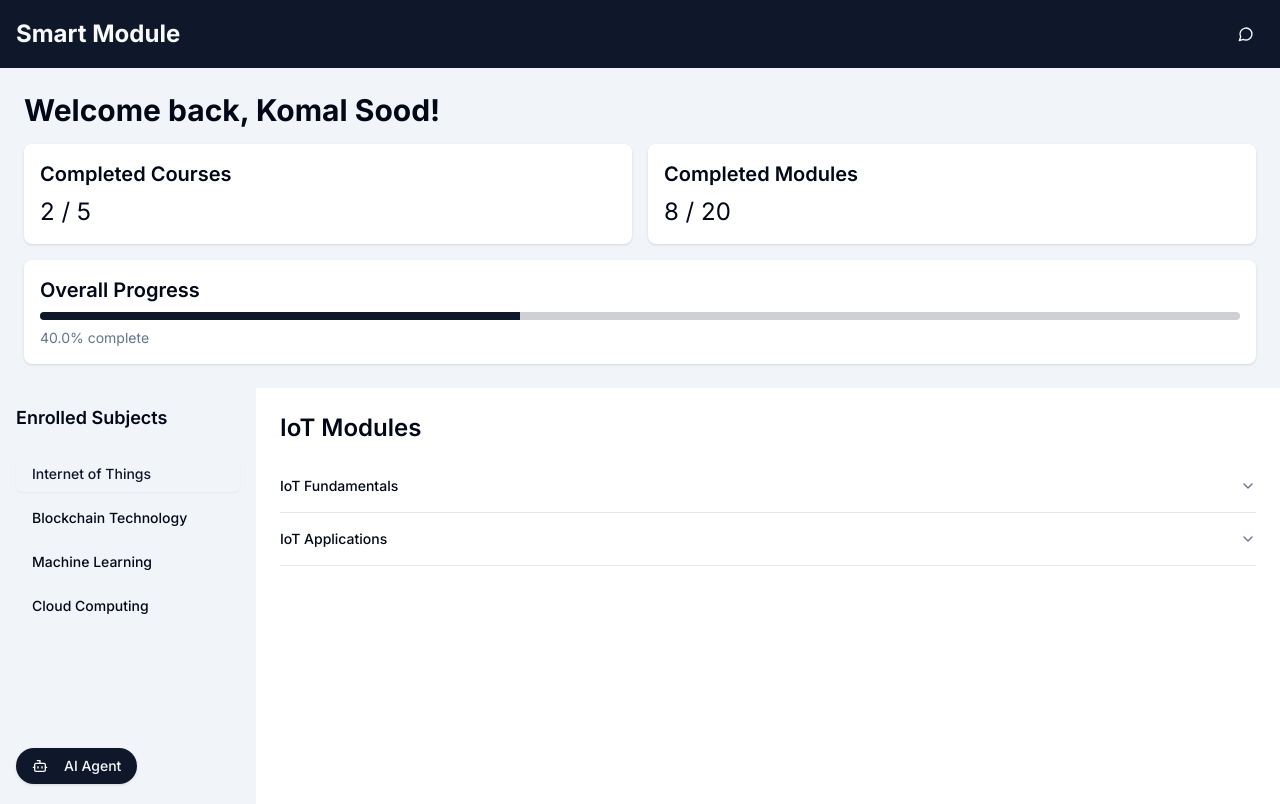
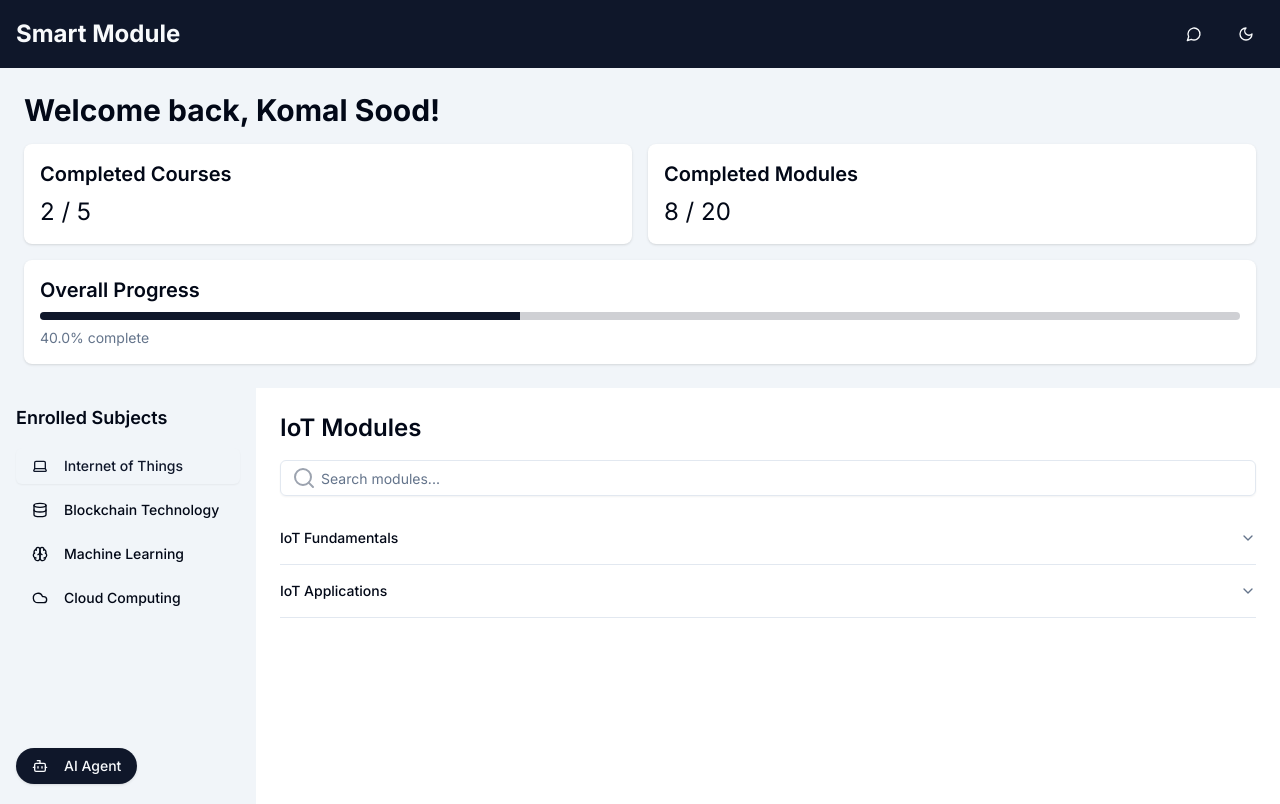
Before and after one commit to abhinav37-git/capstone-project, a Next.js app: page /dashboard in a window 1280 px wide. Both pictures are taken after a click on the button "Internet of Things". Built offline with nearby package versions, Linux system fonts and the light colour scheme.

Commit message:
improved dashboard, added dark mode button in nav bar

```diff
--- a/components/dashboard.tsx
+++ b/components/dashboard.tsx
@@ -3,95 +3,173 @@
 import { useState } from "react"
 import { Accordion, AccordionContent, AccordionItem, AccordionTrigger } from "@/components/ui/accordion"
 import { Subjects } from "@/components/subjects"
+import { motion, AnimatePresence } from "framer-motion"
+import { Progress } from "@/components/ui/progress"
+import { Search } from "lucide-react"
+import { Input } from "@/components/ui/input"
+import { Button } from "@/components/ui/button"
+import { Tooltip, TooltipContent, TooltipProvider, TooltipTrigger } from "@/components/ui/tooltip"
 
 const modules = {
   iot: [
     {
-      id: "iot-basics", // More descriptive ID
-      title: "IoT Fundamentals", // More consistent title style
+      id: "iot-basics",
+      title: "IoT Fundamentals",
       content: "Learn the basics of Internet of Things (IoT) and its applications.",
+      progress: 75,
     },
     {
-      id: "iot-applications", // More descriptive ID
-      title: "IoT Applications", // More consistent title style
+      id: "iot-applications",
+      title: "IoT Applications",
       content: "Explore practical applications of IoT in various industries.",
+      progress: 50,
     },
   ],
   blockchain: [
     {
-      id: "blockchain-intro", // More descriptive ID
-      title: "Introduction to Blockchain", // More consistent title style
+      id: "blockchain-intro",
+      title: "Introduction to Blockchain",
       content: "Understand the core concepts of blockchain technology.",
+      progress: 90,
     },
     {
-      id: "blockchain-usecases", // More descriptive ID
-      title: "Blockchain Use Cases", // More consistent title style
+      id: "blockchain-usecases",
+      title: "Blockchain Use Cases",
       content: "Explore real-world applications of blockchain beyond cryptocurrencies.",
+      progress: 30,
     },
   ],
   ml: [
     {
-      id: "ml-basics", // More descriptive ID
-      title: "Machine Learning Basics", // More consistent title style
+      id: "ml-basics",
+      title: "Machine Learning Basics",
       content: "Learn fundamental machine learning algorithms and techniques.",
+      progress: 60,
     },
     {
-      id: "ml-deeplearning", // More descriptive ID
-      title: "Deep Learning", // More consistent title style
+      id: "ml-deeplearning",
+      title: "Deep Learning",
       content: "Introduction to deep learning and neural networks.",
+      progress: 40,
     },
   ],
   cloud: [
     {
-      id: "cloud-fundamentals", // More descriptive ID
-      title: "Cloud Computing Fundamentals", // More consistent title style
+      id: "cloud-fundamentals",
+      title: "Cloud Computing Fundamentals",
       content: "Understand the basics of cloud computing and its services.",
+      progress: 80,
     },
     {
-      id: "cloud-architecture", // More descriptive ID
-      title: "Cloud Architecture", // More consistent title style
+      id: "cloud-architecture",
+      title: "Cloud Architecture",
       content: "Explore different cloud architectures and best practices.",
+      progress: 20,
     },
   ],
-};
+}
 
 export function Dashboard() {
   const [selectedSubject, setSelectedSubject] = useState<string | null>(null)
   const [expandedModules, setExpandedModules] = useState<string[]>([])
+  const [searchTerm, setSearchTerm] = useState("")
 
   const handleSubjectSelect = (subjectId: string) => {
     setSelectedSubject(subjectId)
     setExpandedModules([])
+    setSearchTerm("")
   }
 
   const toggleModule = (moduleId: string) => {
     setExpandedModules((prev) => (prev.includes(moduleId) ? prev.filter((id) => id !== moduleId) : [...prev, moduleId]))
   }
 
+  const filteredModules = selectedSubject
+    ? modules[selectedSubject as keyof typeof modules].filter((module) =>
+        module.title.toLowerCase().includes(searchTerm.toLowerCase()),
+      )
+    : []
+
   return (
     <div className="flex h-[calc(100vh-4rem)]">
-      <div className="w-64 bg-muted p-4 overflow-y-auto">
+      <motion.div
+        className="w-64 bg-muted p-4 overflow-y-auto"
+        initial={{ opacity: 0, x: -50 }}
+        animate={{ opacity: 1, x: 0 }}
+        transition={{ duration: 0.5 }}
+      >
         <Subjects onSelectSubject={handleSubjectSelect} />
-      </div>
-      <div className="flex-1 p-6 overflow-y-auto">
+      </motion.div>
+      <motion.div
+        className="flex-1 p-6 overflow-y-auto"
+        initial={{ opacity: 0, x: 50 }}
+        animate={{ opacity: 1, x: 0 }}
+        transition={{ duration: 0.5 }}
+      >
         {selectedSubject ? (
           <div>
             <h2 className="text-2xl font-semibold mb-4">
               {modules[selectedSubject as keyof typeof modules][0].title.split(" ")[0]} Modules
             </h2>
-            <Accordion type="multiple" value={expandedModules} className="w-full">
-              {modules[selectedSubject as keyof typeof modules].map((module) => (
-                <AccordionItem key={module.id} value={module.id}>
-                  <AccordionTrigger onClick={() => toggleModule(module.id)}>{module.title}</AccordionTrigger>
-                  <AccordionContent>{module.content}</AccordionContent>
-                </AccordionItem>
-              ))}
-            </Accordion>
+            <div className="mb-4 relative">
+              <Input
+                type="text"
+                placeholder="Search modules..."
+                value={searchTerm}
+                onChange={(e) => setSearchTerm(e.target.value)}
+                className="pl-10"
+              />
+              <Search className="absolute left-3 top-1/2 transform -translate-y-1/2 text-gray-400" />
+            </div>
+            <AnimatePresence>
+              {filteredModules.length > 0 ? (
+                <Accordion type="multiple" value={expandedModules} className="w-full">
+                  {filteredModules.map((module, index) => (
+                    <motion.div
+                      key={module.id}
+                      initial={{ opacity: 0, y: 20 }}
+                      animate={{ opacity: 1, y: 0 }}
+                      exit={{ opacity: 0, y: -20 }}
+                      transition={{ delay: index * 0.1 }}
+                    >
+                      <AccordionItem value={module.id}>
+                        <AccordionTrigger onClick={() => toggleModule(module.id)}>{module.title}</AccordionTrigger>
+                        <AccordionContent>
+                          <p className="mb-2">{module.content}</p>
+                          <div className="flex items-center">
+                            <TooltipProvider>
+                              <Tooltip>
+                                <TooltipTrigger asChild>
+                                  <div className="flex-grow mr-2">
+                                    <Progress value={module.progress} />
+                                  </div>
+                                </TooltipTrigger>
+                                <TooltipContent>
+                                  <p>Module progress: {module.progress}%</p>
+                                </TooltipContent>
+                              </Tooltip>
+                            </TooltipProvider>
+                            <span className="text-sm text-muted-foreground">{module.progress}%</span>
+                          </div>
+                          <Button className="mt-4" variant="outline">
+                            Continue Learning
+                          </Button>
+                        </AccordionContent>
+                      </AccordionItem>
+                    </motion.div>
+                  ))}
+                </Accordion>
+              ) : (
+                <motion.div initial={{ opacity: 0 }} animate={{ opacity: 1 }} exit={{ opacity: 0 }}>
+                  <p className="text-center text-muted-foreground">No modules found matching your search.</p>
+                </motion.div>
+              )}
+            </AnimatePresence>
           </div>
         ) : (
           <div className="text-center text-muted-foreground">Select a subject to view its modules</div>
         )}
-      </div>
+      </motion.div>
     </div>
   )
 }
--- a/components/navbar.tsx
+++ b/components/navbar.tsx
@@ -1,15 +1,31 @@
 "use client"
 
-import { useState } from "react"
+import { useState, useEffect } from "react"
 import Link from "next/link"
 import { usePathname } from "next/navigation"
 import { Button } from "@/components/ui/button"
-import { MessageCircle, Home } from "lucide-react"
+import { MessageCircle, Home, Moon, Sun } from "lucide-react"
 import { Sheet, SheetContent, SheetDescription, SheetHeader, SheetTitle, SheetTrigger } from "@/components/ui/sheet"
+import { motion } from "framer-motion"
 
 export function Navbar() {
   const [isChatOpen, setIsChatOpen] = useState(false)
+  const [isDarkMode, setIsDarkMode] = useState(false)
   const pathname = usePathname()
+
+  useEffect(() => {
+    const isDark = localStorage.getItem("darkMode") === "true"
+    setIsDarkMode(isDark)
+    if (isDark) {
+      document.documentElement.classList.add("dark")
+    }
+  }, [])
+
+  const toggleDarkMode = () => {
+    setIsDarkMode(!isDarkMode)
+    document.documentElement.classList.toggle("dark")
+    localStorage.setItem("darkMode", (!isDarkMode).toString())
+  }
 
   const commonProblems = [
     { title: "How to reset password?", solution: "Go to login page and click on 'Forgot Password'" },
@@ -18,14 +34,19 @@ export function Navbar() {
   ]
 
   return (
-    <nav className="bg-primary text-primary-foreground p-4 flex justify-between items-center">
-      <Link href="/dashboard" className="text-2xl font-bold">
+    <motion.nav
+      className="bg-primary text-primary-foreground p-4 flex justify-between items-center"
+      initial={{ opacity: 0, y: -20 }}
+      animate={{ opacity: 1, y: 0 }}
+      transition={{ duration: 0.5 }}
+    >
+      <Link href="/dashboard" className="text-2xl font-bold hover:text-accent transition-colors duration-200">
         Smart Module
       </Link>
       <div className="flex items-center space-x-4">
         <Sheet open={isChatOpen} onOpenChange={setIsChatOpen}>
           <SheetTrigger asChild>
-            <Button variant="ghost" size="icon">
+            <Button variant="ghost" size="icon" className="hover:bg-secondary transition-colors duration-200">
               <MessageCircle className="h-6 w-6" />
               <span className="sr-only">Common Problems</span>
             </Button>
@@ -37,23 +58,38 @@ export function Navbar() {
             </SheetHeader>
             <div className="mt-4 space-y-4">
               {commonProblems.map((problem, index) => (
-                <div key={index} className="border-b pb-2">
+                <motion.div
+                  key={index}
+                  className="border-b pb-2"
+                  initial={{ opacity: 0, y: 20 }}
+                  animate={{ opacity: 1, y: 0 }}
+                  transition={{ delay: index * 0.1 }}
+                >
                   <h3 className="font-medium">{problem.title}</h3>
                   <p className="text-sm text-muted-foreground">{problem.solution}</p>
-                </div>
+                </motion.div>
               ))}
             </div>
           </SheetContent>
         </Sheet>
         {pathname !== "/dashboard" && (
-          <Button variant="ghost" size="icon" asChild>
+          <Button variant="ghost" size="icon" asChild className="hover:bg-secondary transition-colors duration-200">
             <Link href="/dashboard">
               <Home className="h-6 w-6" />
               <span className="sr-only">Home</span>
             </Link>
           </Button>
         )}
+        <Button
+          variant="ghost"
+          size="icon"
+          onClick={toggleDarkMode}
+          className="hover:bg-secondary transition-colors duration-200"
+        >
+          {isDarkMode ? <Sun className="h-6 w-6" /> : <Moon className="h-6 w-6" />}
+          <span className="sr-only">Toggle Dark Mode</span>
+        </Button>
       </div>
-    </nav>
+    </motion.nav>
   )
 }
--- a/components/subjects.tsx
+++ b/components/subjects.tsx
@@ -2,12 +2,14 @@
 
 import { useState } from "react"
 import { Button } from "@/components/ui/button"
+import { motion } from "framer-motion"
+import { Laptop, Database, Brain, Cloud } from "lucide-react"
 
 const subjects = [
-  { id: "iot", name: "Internet of Things" },
-  { id: "blockchain", name: "Blockchain Technology" },
-  { id: "ml", name: "Machine Learning" },
-  { id: "cloud", name: "Cloud Computing" },
+  { id: "iot", name: "Internet of Things", icon: Laptop },
+  { id: "blockchain", name: "Blockchain Technology", icon: Database },
+  { id: "ml", name: "Machine Learning", icon: Brain },
+  { id: "cloud", name: "Cloud Computing", icon: Cloud },
 ]
 
 export function Subjects({ onSelectSubject }: { onSelectSubject: (subjectId: string) => void }) {
@@ -21,15 +23,22 @@ export function Subjects({ onSelectSubject }: { onSelectSubject: (subjectId: str
   return (
     <div className="space-y-2">
       <h2 className="text-lg font-semibold mb-4">Enrolled Subjects</h2>
-      {subjects.map((subject) => (
-        <Button
+      {subjects.map((subject, index) => (
+        <motion.div
           key={subject.id}
-          variant={selectedSubject === subject.id ? "secondary" : "ghost"}
-          className="w-full justify-start"
-          onClick={() => handleSubjectClick(subject.id)}
+          initial={{ opacity: 0, x: -20 }}
+          animate={{ opacity: 1, x: 0 }}
+          transition={{ delay: index * 0.1 }}
         >
-          {subject.name}
-        </Button>
+          <Button
+            variant={selectedSubject === subject.id ? "secondary" : "ghost"}
+            className="w-full justify-start transition-all duration-200 hover:translate-x-1 group"
+            onClick={() => handleSubjectClick(subject.id)}
+          >
+            <subject.icon className="mr-2 h-4 w-4 group-hover:text-primary transition-colors" />
+            <span className="group-hover:text-primary transition-colors">{subject.name}</span>
+          </Button>
+        </motion.div>
       ))}
     </div>
   )
--- /dev/null
+++ b/components/ui/tooltip.tsx
@@ -0,0 +1,38 @@
+// components/ui/tooltip.tsx
+import * as React from "react";
+import * as TooltipPrimitive from "@radix-ui/react-tooltip";
+
+const Tooltip = React.forwardRef<
+  React.ElementRef<typeof TooltipPrimitive.Root>,
+  React.ComponentPropsWithoutRef<typeof TooltipPrimitive.Root>
+>(({ children, className,...props }, ref) => (
+  <TooltipPrimitive.Provider>
+    <TooltipPrimitive.Root {...props} ref={ref}>
+      {children}
+      <TooltipPrimitive.Portal>
+        <TooltipPrimitive.Content
+          className={`bg-black/80 text-white px-3 py-2 rounded-md text-sm font-medium animate-in fade-in-0 zoom-in-95 data-[side=top]:mt-2 data-[side=right]:ml-2 data-[side=bottom]:mb-2 data-[side=left]:mr-2 ${className}`} // Added className prop here
+        >
+          <TooltipPrimitive.Arrow className="fill-black/80" />
+        </TooltipPrimitive.Content>
+      </TooltipPrimitive.Portal>
+    </TooltipPrimitive.Root>
+  </TooltipPrimitive.Provider>
+));
+
+Tooltip.displayName = "Tooltip";
+
+
+const TooltipProvider = ({children,...props}: TooltipPrimitive.TooltipProviderProps) => {
+    return (<TooltipPrimitive.Provider {...props}>{children}</TooltipPrimitive.Provider>)
+}
+
+const TooltipContent = ({children,...props}: TooltipPrimitive.TooltipContentProps) => {
+    return (<TooltipPrimitive.Content className="bg-black/80 text-white px-3 py-2 rounded-md text-sm font-medium animate-in fade-in-0 zoom-in-95 data-[side=top]:mt-2 data-[side=right]:ml-2 data-[side=bottom]:mb-2 data-[side=left]:mr-2" {...props}>{children}</TooltipPrimitive.Content>)
+}
+
+const TooltipTrigger = ({children,...props}: TooltipPrimitive.TooltipTriggerProps) => {
+    return (<TooltipPrimitive.Trigger {...props}>{children}</TooltipPrimitive.Trigger>)
+}
+
+export { Tooltip, TooltipProvider, TooltipContent, TooltipTrigger };
--- a/package.json
+++ b/package.json
@@ -15,8 +15,10 @@
     "@radix-ui/react-label": "^2.1.1",
     "@radix-ui/react-progress": "^1.1.1",
     "@radix-ui/react-slot": "^1.1.1",
+    "@radix-ui/react-tooltip": "^1.1.7",
     "class-variance-authority": "^0.7.1",
     "clsx": "^2.1.1",
+    "framer-motion": "^12.0.6",
     "lucide-react": "^0.474.0",
     "next": "15.1.6",
     "react": "^19.0.0",
--- a/tailwind.config.js
+++ b/tailwind.config.js
@@ -1,4 +1,5 @@
 /** @type {import('tailwindcss').Config} */
+import tailwindcssAnimate from "tailwindcss-animate";
 module.exports = {
   darkMode: ["class"],
   content: ["./pages/**/*.{ts,tsx}", "./components/**/*.{ts,tsx}", "./app/**/*.{ts,tsx}", "./src/**/*.{ts,tsx}"],
@@ -64,13 +65,23 @@ module.exports = {
           "0%": { transform: "translateY(100%)" },
           "100%": { transform: "translateY(0)" },
         },
+        "fade-in": {
+          "0%": { opacity: 0 },
+          "100%": { opacity: 1 },
+        },
+        pulse: {
+          "0%, 100%": { opacity: 1 },
+          "50%": { opacity: 0.5 },
+        },
       },
       animation: {
         "accordion-down": "accordion-down 0.2s ease-out",
         "accordion-up": "accordion-up 0.2s ease-out",
         "slide-in": "slide-in 0.3s ease-out",
+        "fade-in": "fade-in 0.3s ease-out",
+        pulse: "pulse 2s cubic-bezier(0.4, 0, 0.6, 1) infinite",
       },
     },
   },
-    plugins: [require("tailwindcss-animate")],
+  plugins: [tailwindcssAnimate],
 }
```
Also changed, not shown: components/ai-agent.tsx (+45 -7 lines), 1 other file (tests, documents, lock files or other folders). Lines whose indentation alone changed are shown as unchanged.
